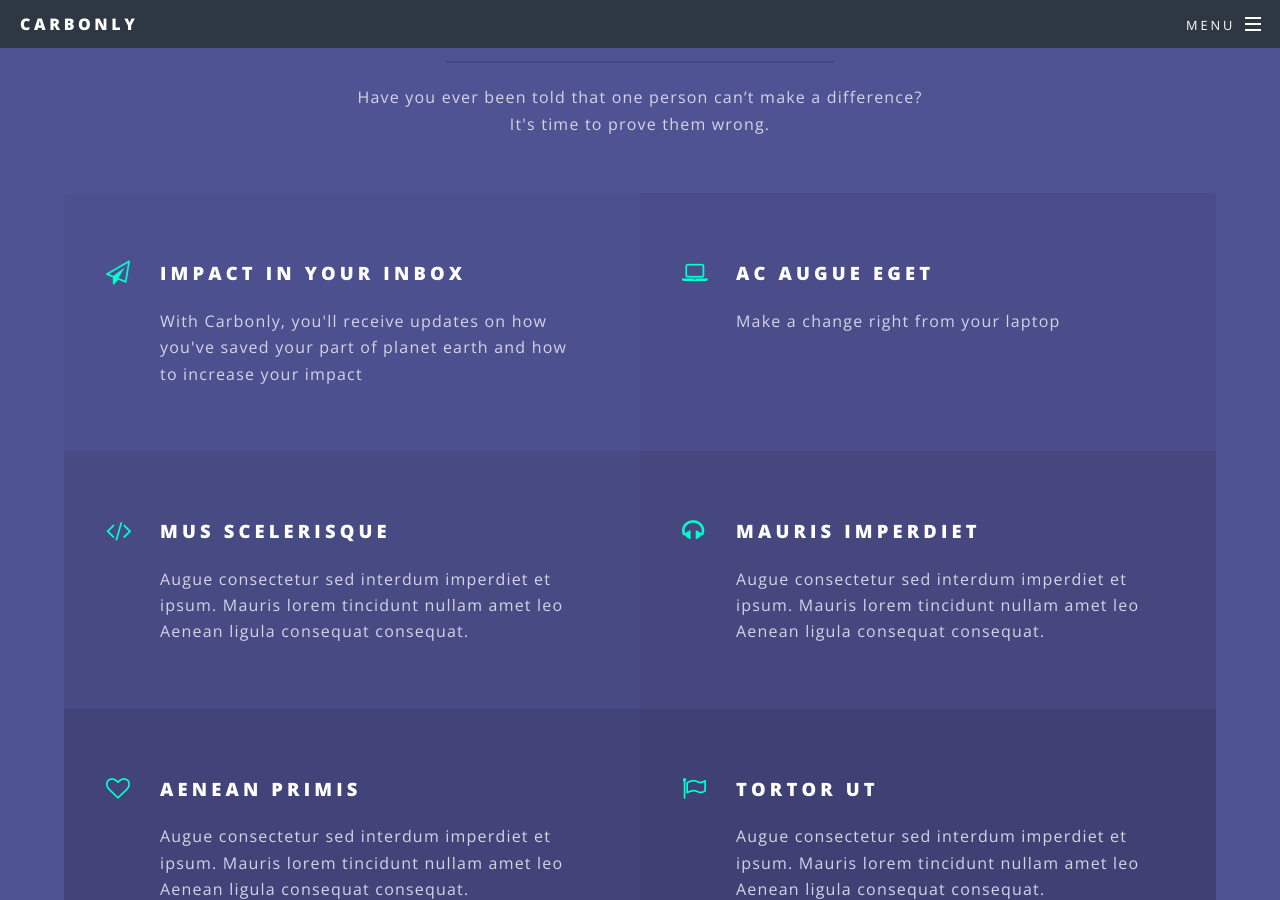
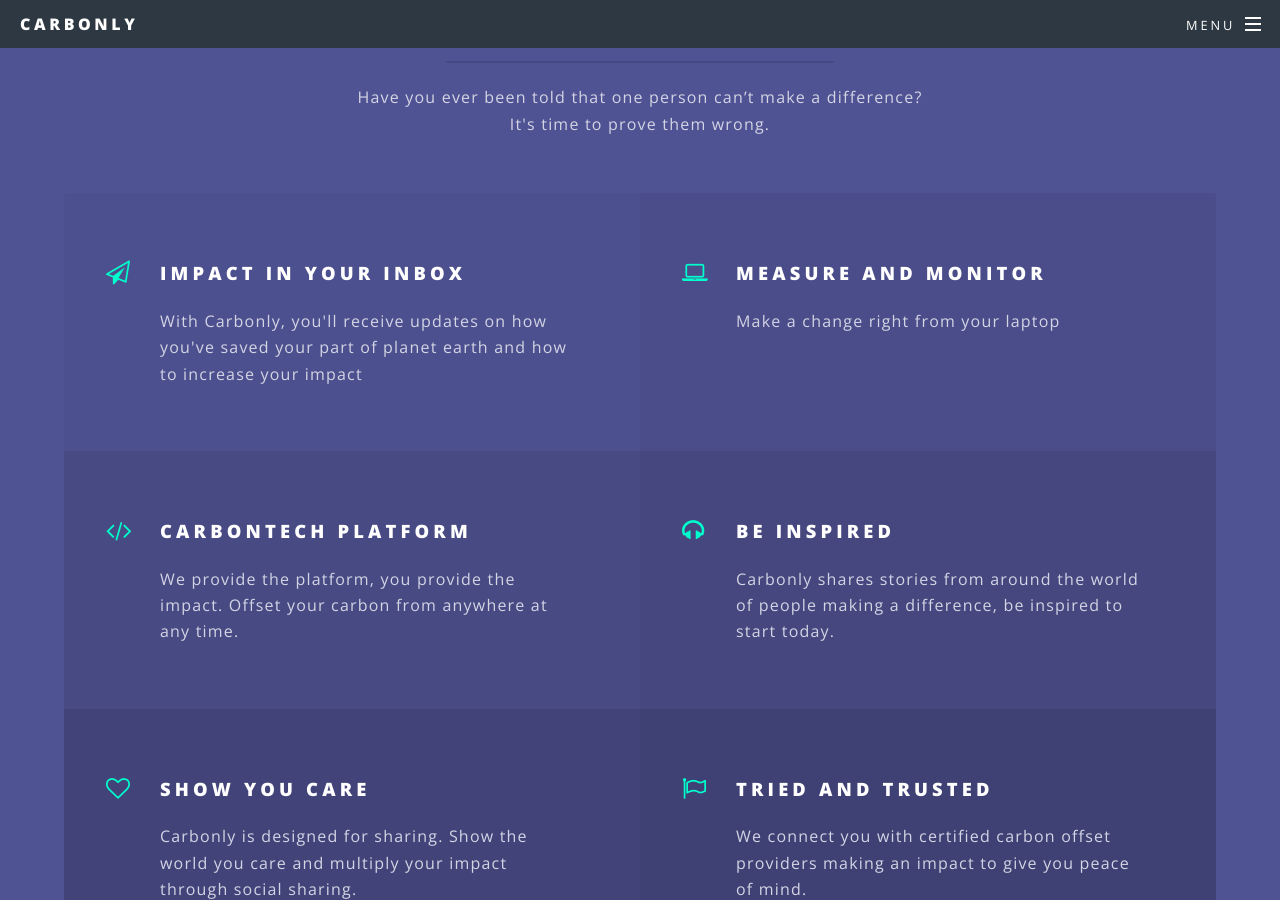
Before and after one commit to brycedavies92/carbonly, a Jekyll site: the page built from index.html, in a window 1280 px wide and 900 px high, scrolled down 2739 px. Built offline with Jekyll 4.4.1, drawn with Linux system fonts in a browser that asks for light colours.

```diff
--- a/index.html
+++ b/index.html
@@ -66,24 +66,24 @@
 									<p>With Carbonly, you'll receive updates on how you've saved your part of planet earth and how to increase your impact</p>
 								</li>
 								<li class="icon fa-laptop">
-									<h3>Ac Augue Eget</h3>
+									<h3>Measure and Monitor</h3>
 									<p>Make a change right from your laptop</p>
 								</li>
 								<li class="icon fa-code">
-									<h3>Mus Scelerisque</h3>
-									<p>Augue consectetur sed interdum imperdiet et ipsum. Mauris lorem tincidunt nullam amet leo Aenean ligula consequat consequat.</p>
+									<h3>CarbonTech Platform</h3>
+									<p>We provide the platform, you provide the impact. Offset your carbon from anywhere at any time.</p>
 								</li>
 								<li class="icon fa-headphones">
-									<h3>Mauris Imperdiet</h3>
-									<p>Augue consectetur sed interdum imperdiet et ipsum. Mauris lorem tincidunt nullam amet leo Aenean ligula consequat consequat.</p>
+									<h3>Be Inspired</h3>
+									<p>Carbonly shares stories from around the world of people making a difference, be inspired to start today.</p>
 								</li>
 								<li class="icon fa-heart-o">
-									<h3>Aenean Primis</h3>
-									<p>Augue consectetur sed interdum imperdiet et ipsum. Mauris lorem tincidunt nullam amet leo Aenean ligula consequat consequat.</p>
+									<h3>Show You Care</h3>
+									<p>Carbonly is designed for sharing. Show the world you care and multiply your impact through social sharing.</p>
 								</li>
 								<li class="icon fa-flag-o">
-									<h3>Tortor Ut</h3>
-									<p>Augue consectetur sed interdum imperdiet et ipsum. Mauris lorem tincidunt nullam amet leo Aenean ligula consequat consequat.</p>
+									<h3>Tried and Trusted</h3>
+									<p>We connect you with certified carbon offset providers making an impact to give you peace of mind. </p>
 								</li>
 							</ul>
 						</div>
```
